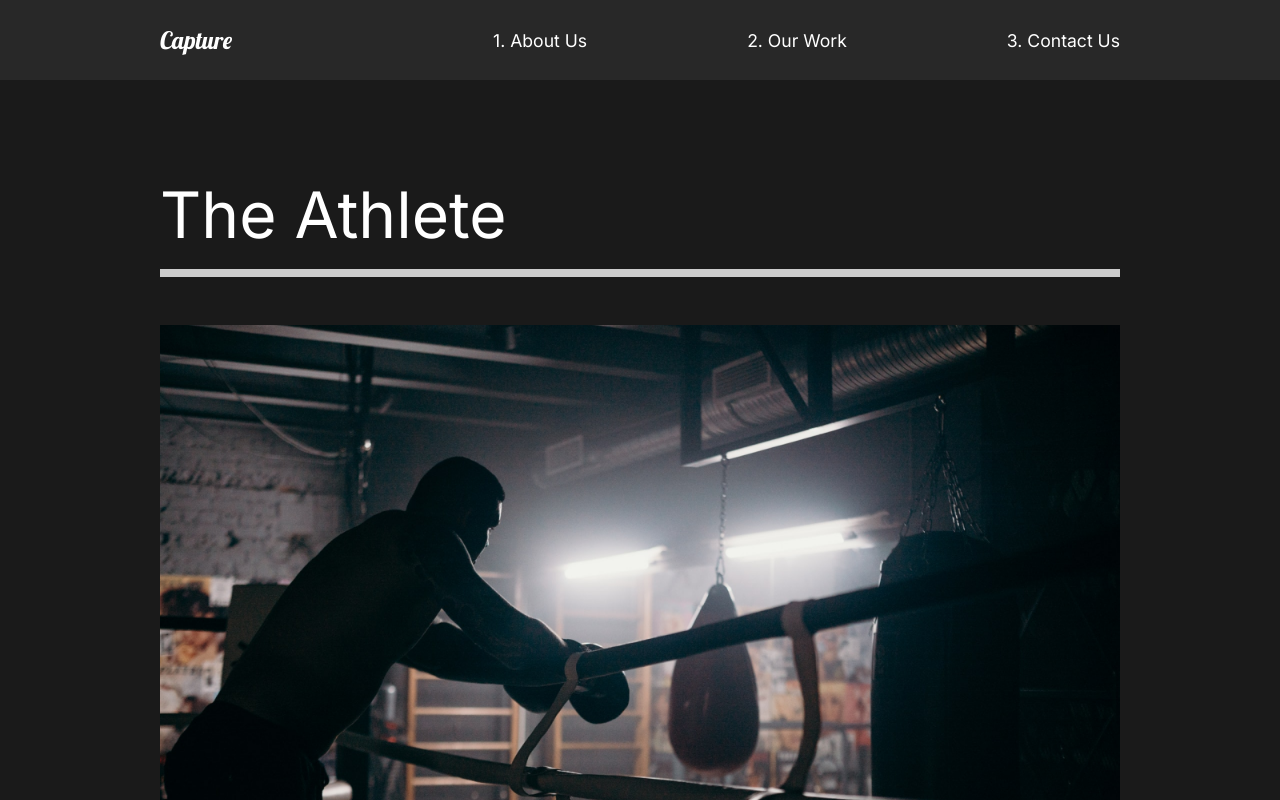
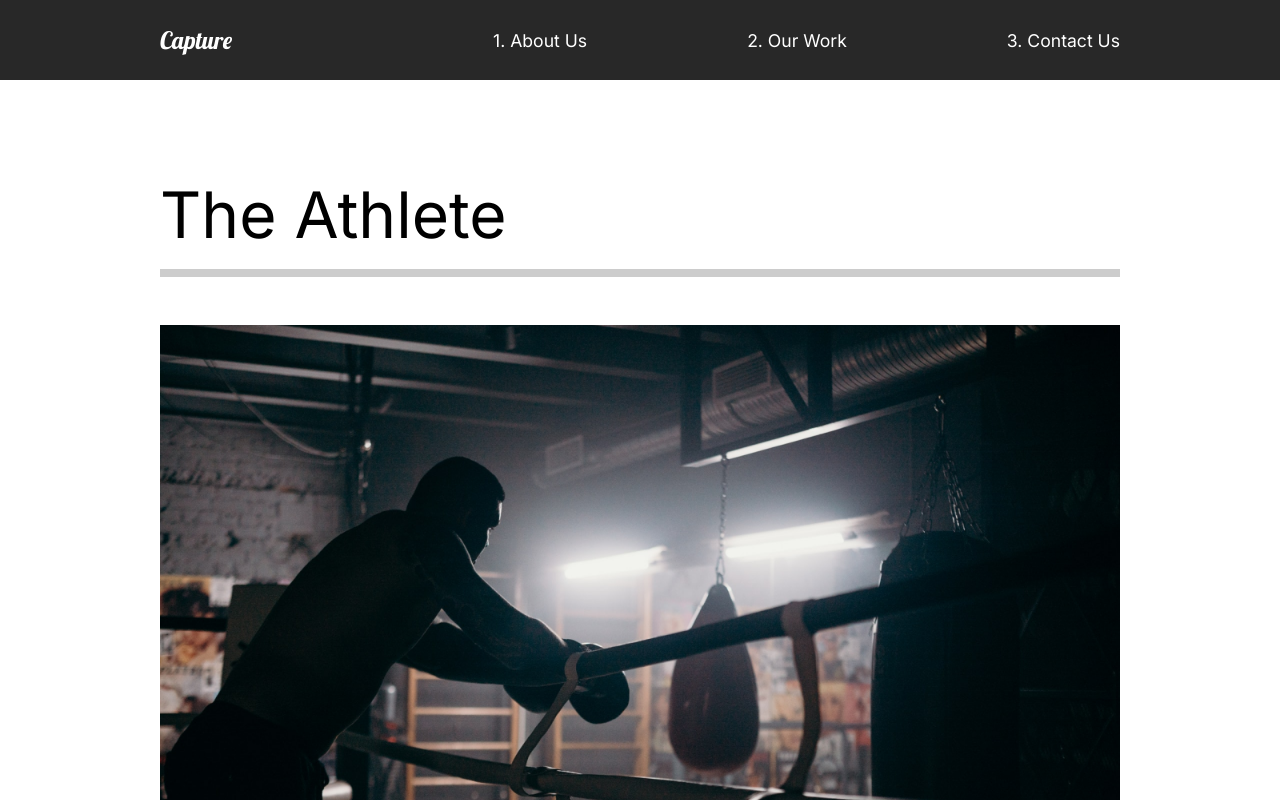
Before and after one commit to MrGRivera/react-business-template, a React (Create React App) app: page /work in a window 1280 px wide. Shown: the top 800 px of the page. Built offline with nearby package versions, Linux system fonts and the light colour scheme.

Commit message:
added animations

```diff
--- a/src/App.js
+++ b/src/App.js
@@ -6,14 +6,18 @@
 import OurWork from "./pages/OurWork";
 import MovieDetail from "./pages/MovieDetail";
 //Router
-import { Switch, Route } from "react-router-dom";
+import { Switch, Route, useLocation } from "react-router-dom";
+//Animation
+import { AnimatePresence } from "framer-motion";
 
 function App() {
+  const location = useLocation();
   return (
     <div className="App">
       <GlobalStyle />
       <Nav />
-      <Switch>
+      <AnimatePresence exitBeforeEnter>
+        <Switch location={location} key={location.pathname}>
           <Route path="/" exact>
             <AboutUs />
           </Route>
@@ -27,6 +31,7 @@
             <ContactUs />
           </Route>
         </Switch>
+      </AnimatePresence>
     </div>
   );
 }
--- /dev/null
+++ b/src/animation.js
@@ -0,0 +1,20 @@
+export const pageAnimation = {
+  hidden: {
+    opacity: 0,
+    y: 300,
+  },
+  show: {
+    opacity: 1,
+    y: 0,
+    transition: {
+      duration: 1,
+    },
+  },
+  exit: {
+    opacity: 0,
+    y: 300,
+    transition: {
+      duration: 1,
+    },
+  },
+};
--- a/src/components/AboutSection.js
+++ b/src/components/AboutSection.js
@@ -1,25 +1,26 @@
 import React from "react";
 import home1 from "../img/home1.png";
 import { About, Description, Image, Hide } from "../styles";
-import styled from "styled-components";
+//Framer Motion
+import { motion } from "framer-motion";
 
 const AboutSection = () => {
   return (
     <About>
       <Description>
-        <div className="title">
+        <motion.div>
           <Hide>
-            <h2>We work to make</h2>
+            <motion.h2>We work to make</motion.h2>
           </Hide>
           <Hide>
-            <h2>
+            <motion.h2>
               your <span>dreams</span> come
-            </h2>
+            </motion.h2>
           </Hide>
           <Hide>
-            <h2>true.</h2>
+            <motion.h2>true.</motion.h2>
           </Hide>
-        </div>
+        </motion.div>
         <p>
           Contact us for any photo or videography ideas that you have. We have
           professionals with amazing skills.
--- a/src/pages/AboutUs.js
+++ b/src/pages/AboutUs.js
@@ -1,15 +1,18 @@
 import React from "react";
 import AboutSection from "../components/AboutSection";
 import ServicesSection from "../components/ServicesSection";
-import FaqSection from '../components/FaqSection'
+import FaqSection from "../components/FaqSection";
+//Animations
+import { motion } from "framer-motion";
+import { pageAnimation } from "../animation";
 
 const AboutUs = () => {
   return (
-    <>
+    <motion.div variants={pageAnimation} initial="hidden" animate="show" exit='exit'>
       <AboutSection />
       <ServicesSection />
       <FaqSection />
-    </>
+    </motion.div>
   );
 };
 
--- a/src/pages/ContactUs.js
+++ b/src/pages/ContactUs.js
@@ -1,10 +1,19 @@
 import React from "react";
+//Animations
+import { motion } from "framer-motion";
+import { pageAnimation } from "../animation";
 
 const ContactUs = () => {
   return (
-    <div>
+    <motion.div
+      variants={pageAnimation}
+      initial="hidden"
+      animate="show"
+      exit="exit"
+      style={{background:'#fff'}}
+    >
       <h1>Contact Us</h1>
-    </div>
+    </motion.div>
   );
 };
 
--- a/src/pages/MovieDetail.js
+++ b/src/pages/MovieDetail.js
@@ -2,6 +2,9 @@
 import styled from "styled-components";
 import { useHistory } from "react-router-dom";
 import { MovieState } from "../movieState";
+//Animations
+import { motion } from "framer-motion";
+import { pageAnimation } from "../animation";
 
 const MovieDetail = () => {
   const history = useHistory();
@@ -18,7 +21,12 @@
   return (
     <>
       {movie && (
-        <Details>
+        <Details
+          variants={pageAnimation}
+          initial="hidden"
+          animate="show"
+          exit="exit"
+        >
           <Headline>
             <h2>{movie.title}</h2>
             <img src={movie.mainImg} alt="" />
@@ -41,7 +49,7 @@
   );
 };
 
-const Details = styled.div`
+const Details = styled(motion.div)`
   color: white;
 `;
 
--- a/src/pages/OurWork.js
+++ b/src/pages/OurWork.js
@@ -1,14 +1,23 @@
 import React from "react";
 import styled from "styled-components";
 import { Link } from "react-router-dom";
-//IMages
+//Images
 import athlete from "../img/athlete-small.png";
 import theracer from "../img/theracer-small.png";
 import goodtimes from "../img/goodtimes-small.png";
+//Animations
+import { motion } from "framer-motion";
+import { pageAnimation } from "../animation";
 
 const OurWork = () => {
   return (
-    <Work>
+    <Work
+      variants={pageAnimation}
+      initial="hidden"
+      animate="show"
+      exit="exit"
+      style={{ background: "#fff" }}
+    >
       <Movie>
         <h2>The Athlete</h2>
         <div className="line"></div>
@@ -33,7 +42,7 @@
     </Work>
   );
 };
-const Work = styled.div`
+const Work = styled(motion.div)`
   min-height: 100vh;
   overflow: hidden;
   padding: 5rem 10rem;
@@ -43,6 +52,9 @@
 `;
 const Movie = styled.div`
   padding-bottom: 10rem;
+  h2 {
+    color: black;
+  }
   .line {
     height: 0.5rem;
     background: #cccccc;
```
Also changed, not shown: 1 other file (tests, documents, lock files or other folders). Lines whose indentation alone changed are shown as unchanged.
